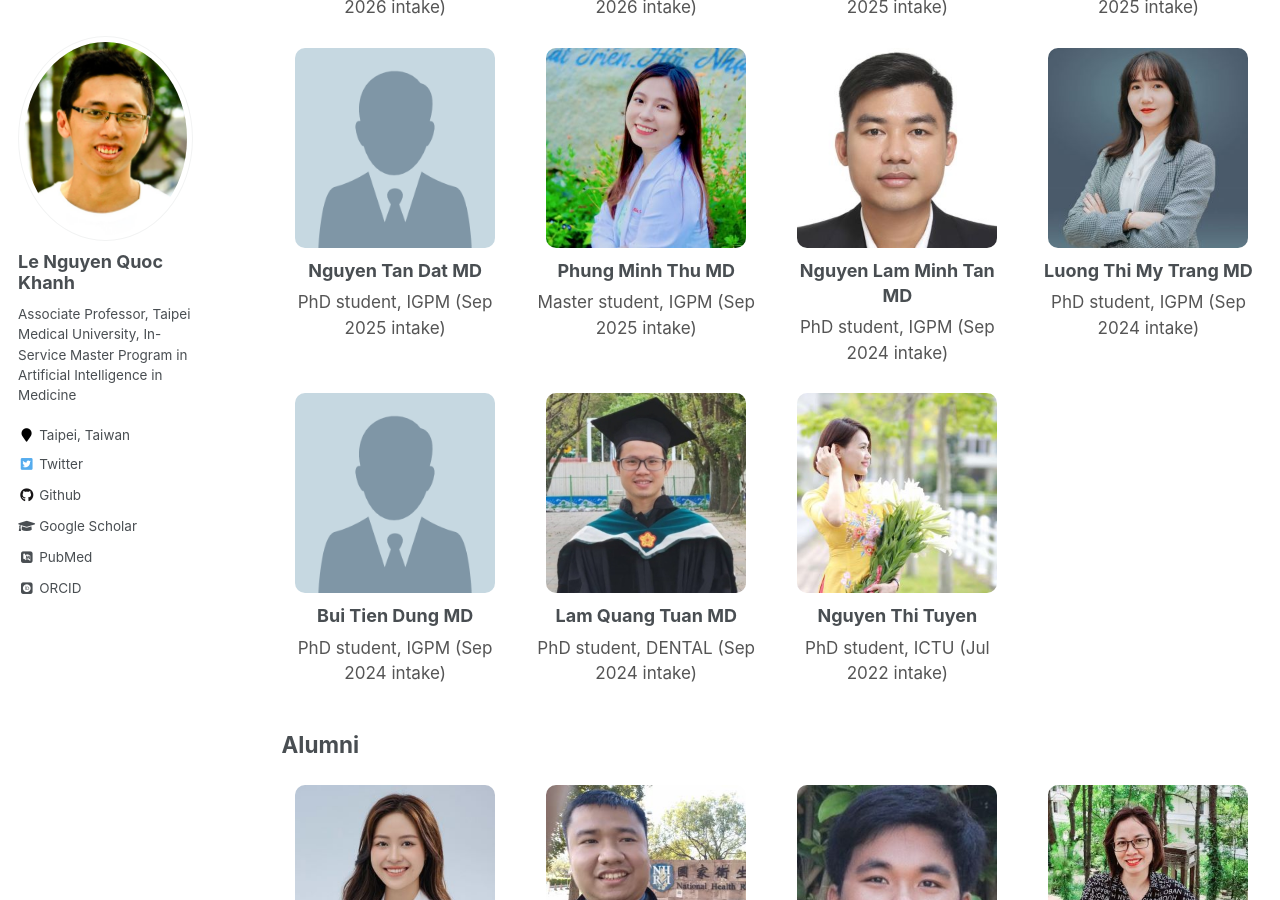
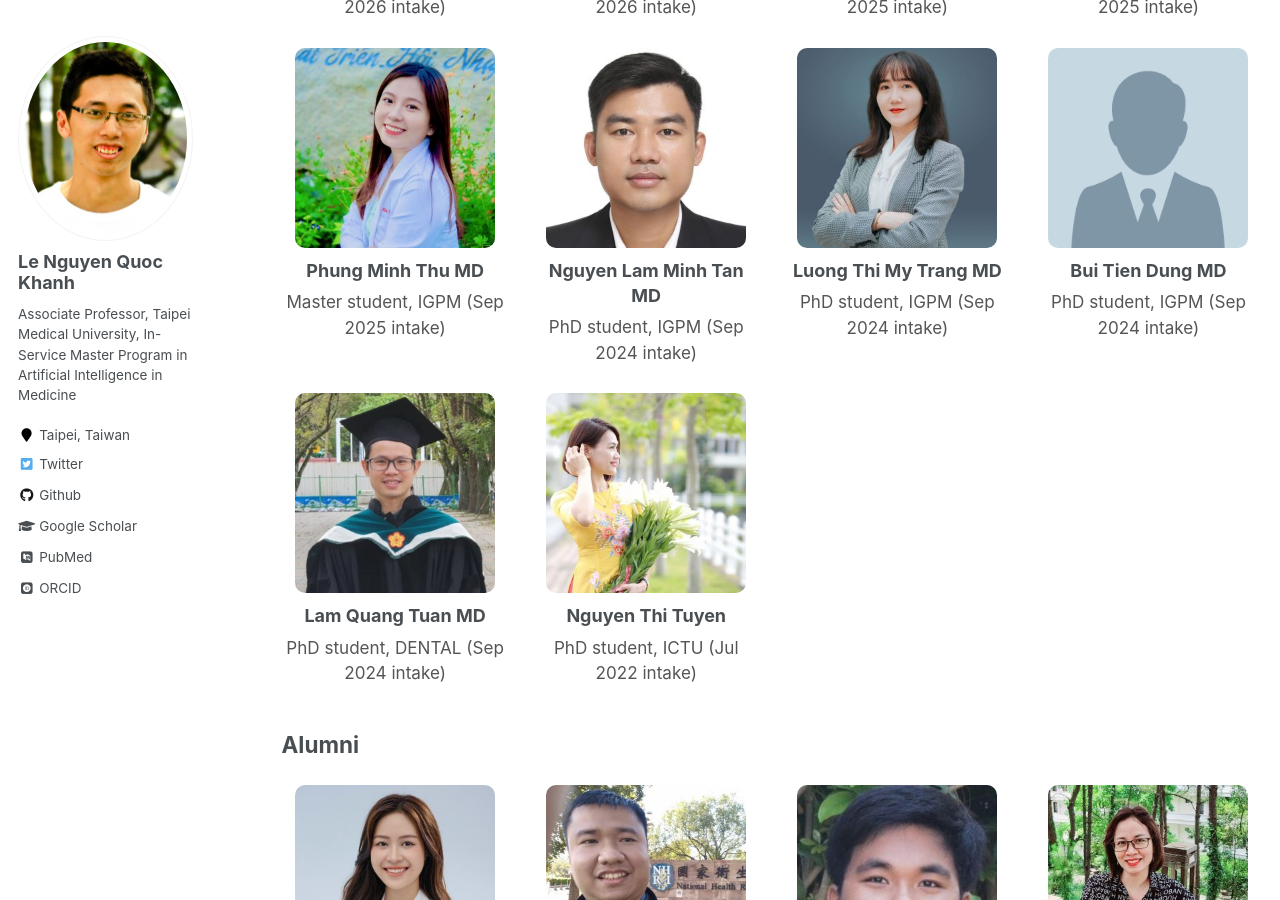
Before and after one commit to khanhlee/khanhlee.github.io, a Jekyll site: the page built from _pages/member.md, in a window 1280 px wide and 900 px high, scrolled down 1097 px. Built offline with Jekyll 4.4.1, drawn with Linux system fonts in a browser that asks for light colours; some web fonts are replaced.

Commit message:
Update member.md

```diff
--- a/_pages/member.md
+++ b/_pages/member.md
@@ -134,12 +134,6 @@ TMU AIBioMed Lab develops clinically grounded AI systems by integrating medical
   <div class="member-card">
     <img src="/images/ngan.jpg" alt="Ly Kim Ngan MD">
     <div class="member-name">Ly Kim Ngan MD</div>
-    <div class="member-role">PhD student, IGPM (Sep 2025 intake)</div>
-  </div>
-
-  <div class="member-card">
-    <img src="/images/male.png" alt="Nguyen Tan Dat MD">
-    <div class="member-name">Nguyen Tan Dat MD</div>
     <div class="member-role">PhD student, IGPM (Sep 2025 intake)</div>
   </div>
 
```
